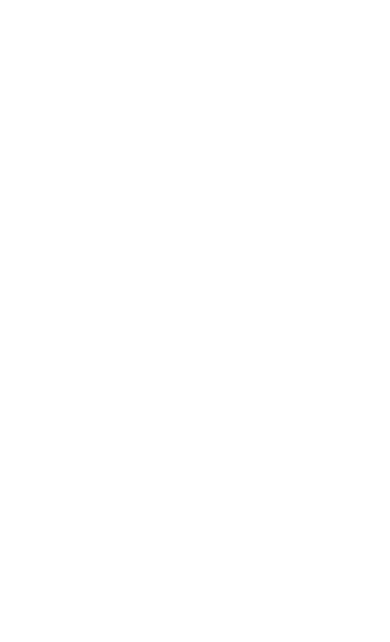
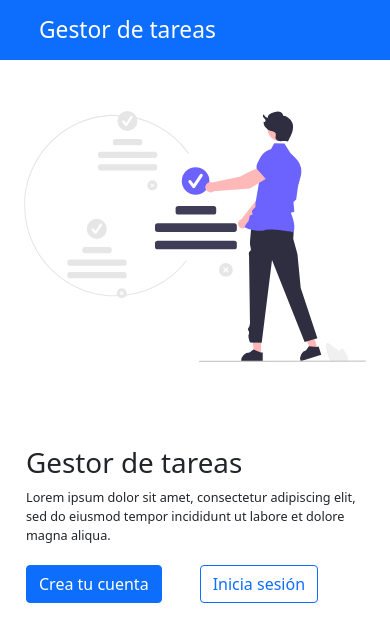
Before and after one commit to SergioCarrascosaSanchez/ON-TASK-React, a React (Create React App) app: page / in a window 390 px wide. Before the commit this address had no page. Shown: the top 642 px of the page. Built offline with nearby package versions, Linux system fonts and the light colour scheme.

Commit message:
Main Page semi-finished (text and some sizes left)

```diff
--- a/src/App.js
+++ b/src/App.js
@@ -2,6 +2,7 @@ import logo from './logo.svg';
 import './App.css';
 import LoginPage from './pages/Login';
 import SignupPage from './pages/Signup';
+import MainPage from './pages/Main';
 import {Routes, Route} from 'react-router-dom';
 
 function App() {
@@ -9,6 +10,7 @@ function App() {
     <Routes>
         <Route path ='/login' element={<LoginPage/>}></Route>
         <Route exact path ='/sign-up' element={<SignupPage/>}></Route>
+        <Route exact path ='/' element={<MainPage/>}></Route>
       </Routes>
   );
 }
--- /dev/null
+++ b/src/pages/Main/index.js
@@ -0,0 +1,36 @@
+import React, { Component } from 'react'
+import { Button, Container } from 'react-bootstrap'
+import {Link} from 'react-router-dom'
+import SimpleNavBar from '../../components/SimpleNavBar'
+import PrincipalImage from '../../resources/undraw_MainPage.svg'
+import Row from 'react-bootstrap/Row';
+import Col from 'react-bootstrap/Col';
+import './styles.css'
+
+export default class MainPage extends Component {
+  render() {
+    return (
+        <div>
+            <SimpleNavBar/>
+            <Container className="rowSytle">
+                <Row>
+                    <Col>
+                        <img src={PrincipalImage}></img>
+                    </Col>
+                    <Col>
+                        <h1>Gestor de tareas</h1>
+                        <p>Lorem ipsum dolor sit amet, consectetur adipiscing elit, sed do eiusmod tempor incididunt ut labore et dolore magna aliqua. </p>
+                        <Link to="/sign-up" className="buttons">
+                            <Button className="me-4 mt-1">Crea tu cuenta</Button>
+                        </Link>
+                        <Link to="/login" className="buttons">
+                            <Button className="mt-1" variant="outline-primary">Inicia sesión</Button>
+                        </Link>
+
+                    </Col>
+                </Row>
+            </Container>
+        </div>
+    )
+  }
+}
--- /dev/null
+++ b/src/pages/Main/styles.css
@@ -0,0 +1,68 @@
+nav{
+    margin: 0;
+}
+.navbarBrand{
+    margin-left: 10vw;
+    font-size: 2.7vh;
+}
+.rowSytle{
+    margin-top: 7vw;
+    margin-left: auto;
+    margin-right: auto;
+    align-items: center;
+}
+h1{
+    font-size: 10vh;
+}
+p{
+    font-size: 2vh;
+}
+@media (min-width: 820px) {
+    img{
+        width: 100%;
+        height: 100%
+    }
+}
+
+@media (max-width: 820px) {
+    img{
+        width: 490px;
+        height: 358px;
+        margin-left:auto;
+        margin-right:auto;
+        margin-top: 6vw;
+        margin-bottom: 10vh;
+        display: block;
+    }
+    h1{
+        font-size: 6vh;
+        margin-left: 14px;
+        margin-right: 14px;
+    }
+    p{
+        font-size: 1.7vh;
+        margin-left: 14px;
+        margin-right: 14px;
+    }
+    .buttons{
+        margin-left: 14px;
+    }
+}
+
+@media (max-width: 486px) {
+    img{
+        width: 342px;
+        height: 251px;
+        margin-left:auto;
+        margin-right:auto;
+        margin-top: 6vw;
+        margin-bottom: 10vh;
+        display: block;
+    }
+    h1{
+        font-size: 4.6vh;
+    }
+    p{
+        font-size: 1.5vh;
+    }
+}
```
Also changed, not shown: src/resources/undraw_MainPage.svg (added).
